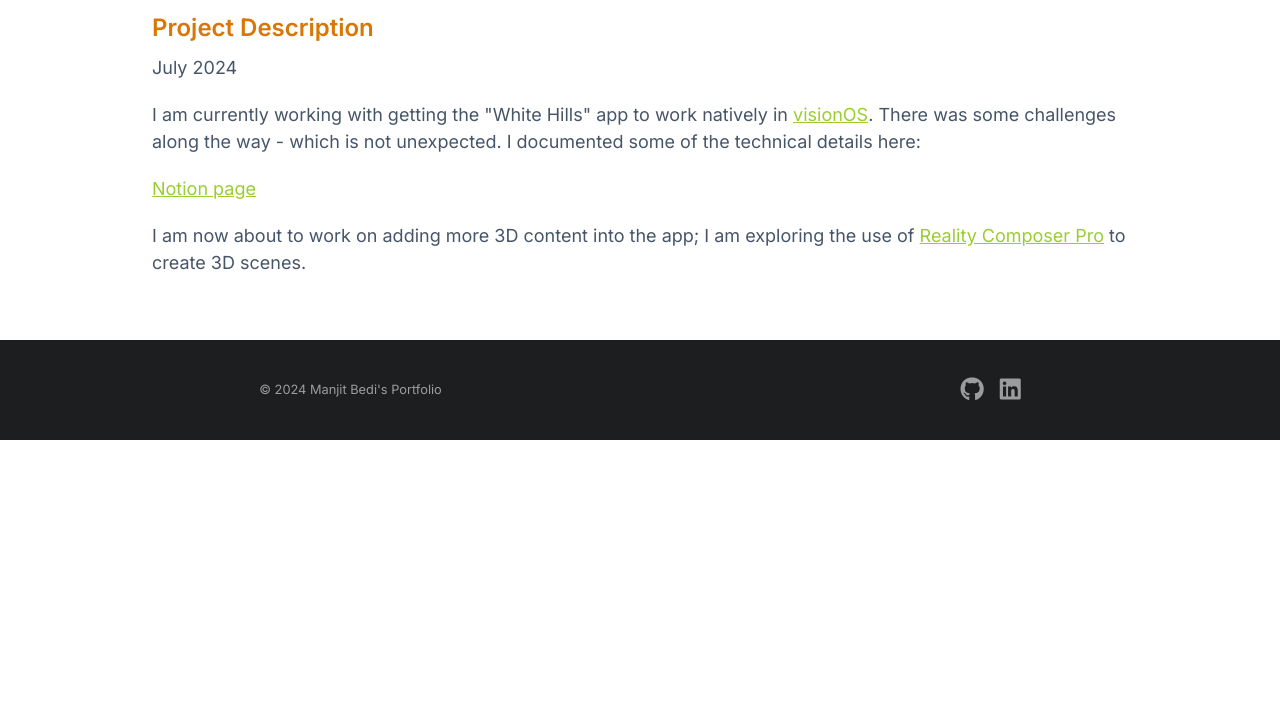
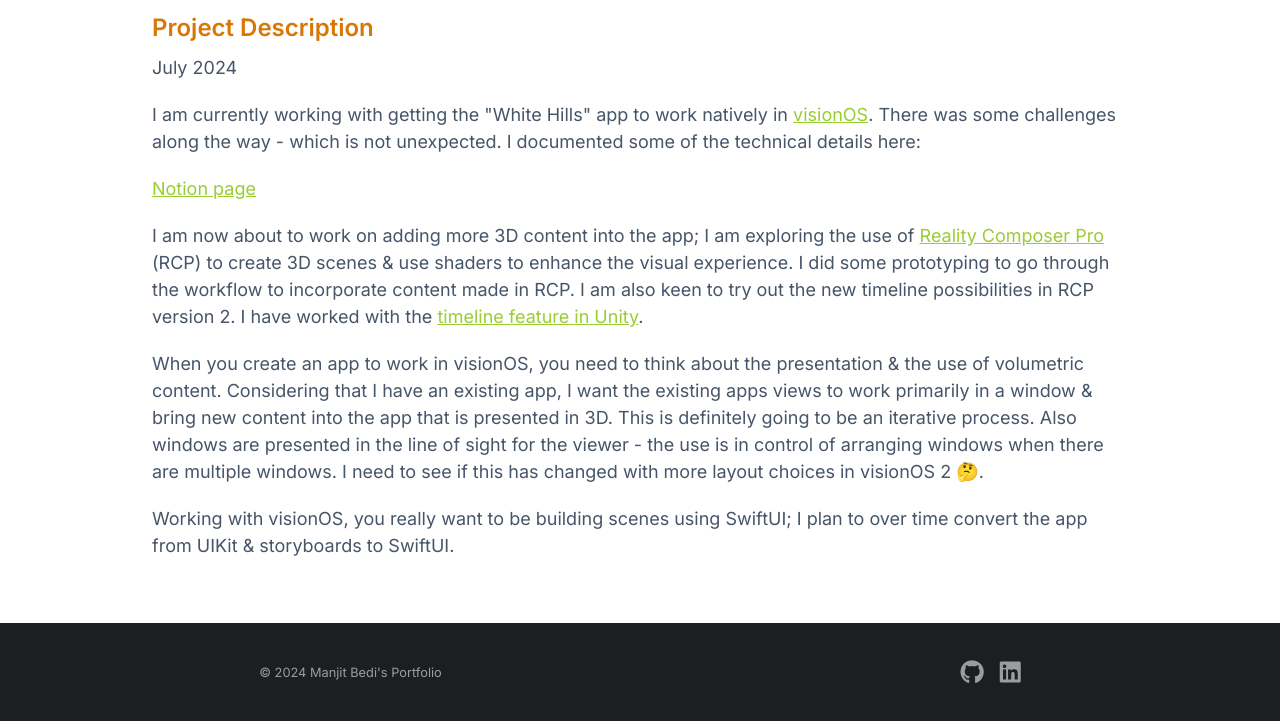
Before and after one commit to ManjitBedi/portfolio_2024, an Eleventy site: page src/projects/visionOS.md in a window 1280 px wide. Shown: the part 966-1687 px from the top of the page. Before the commit the page ends 1406 px from the top, so only its background shows below. Built offline with nearby package versions, Linux system fonts and the light colour scheme; Eleventy itself is replaced by a stand-in of ours; files that its build step writes are made by us from their sources.

Commit message:
Update visionOS.md

```diff
--- a/src/projects/visionOS.md
+++ b/src/projects/visionOS.md
@@ -2,7 +2,7 @@
 title: "visionOS"
 summary: "working with visionOS"
 image: /assets/visionOS.png
-imageAlt: "Screenshots of visionOS"
+imageAlt: "Screenshot of visionOS"
 tech:
   - "Swift"
   - "RealityKit"
@@ -20,4 +20,8 @@
 
 [Notion page](https://false-balmoral-27e.notion.site/Porting-UI-Kit-apps-to-visionOS-8f53bd7e66c74a07872c86d929eb4fa1?pvs=4)
 
-I am now about to work on adding more 3D content into the app; I am exploring the use of [Reality Composer Pro](https://developer.apple.com/augmented-reality/tools/) to create 3D scenes.
+I am now about to work on adding more 3D content into the app; I am exploring the use of [Reality Composer Pro](https://developer.apple.com/augmented-reality/tools/) (RCP) to create 3D scenes & use shaders to enhance the visual experience.  I did some prototyping to go through the workflow to incorporate content made in RCP.  I am also keen to try out the new timeline possibilities in RCP version 2.  I have worked with the [timeline feature in Unity](https://docs.unity3d.com/Packages/com.unity.timeline@1.8/manual/index.html).
+
+When you create an app to work in visionOS, you need to think about the presentation & the use of volumetric content.  Considering that I have an existing app, I want the existing apps views to work primarily in a window & bring new content into the app that is presented in 3D.  This is definitely going to be an iterative process. Also windows are presented in the line of sight for the viewer - the use is in control of arranging windows when there are multiple windows. I need to see if this has changed with more layout choices in visionOS 2 🤔.
+
+Working with visionOS, you really want to be building scenes using SwiftUI; I plan to over time convert the app from UIKit & storyboards to SwiftUI.
```
